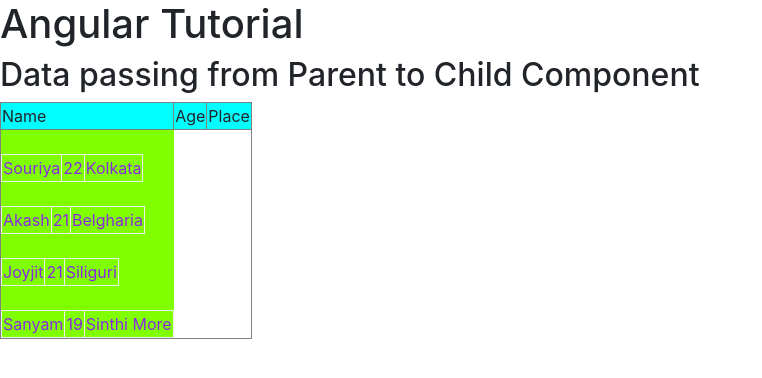
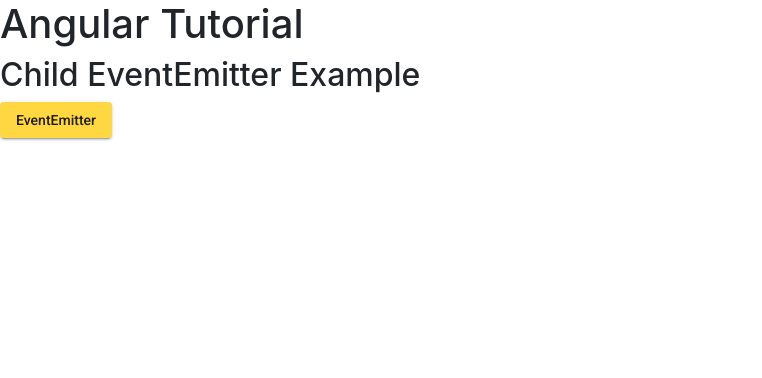
Before and after one commit to SouriyaRoy/AngularPractice, an Angular app: page / in a window 1280 px wide. Shown: the top 378 px of the page, without its empty margins (0-762 px from the left). Built offline with nearby package versions, Linux system fonts and the light colour scheme.

Commit message:
Child component Event Emitter

```diff
--- a/src/app/app.component.html
+++ b/src/app/app.component.html
@@ -1,10 +1,12 @@
 <h1>Angular Tutorial</h1>
-<!-- <app-login></app-login>
-<app-signup></app-signup> -->
+<!-- <app-login></app-login> -->
+<!-- <app-signup></app-signup> -->
 <!-- <app-forms></app-forms> -->
 <!-- <app-bootstrap-tutorial></app-bootstrap-tutorial> -->
 <!-- <app-material></app-material> -->
-<h2>Data passing from Parent to Child Component</h2>
+
+
+<!-- <h2>Data passing from Parent to Child Component</h2>
 <table border="1">
     <thead style="background-color: aqua;">
         <td>Name</td>
@@ -14,6 +16,11 @@
     <tbody style="background-color: chartreuse; width:100%;">
         <div *ngFor = "let data of users">
             <app-child-comp-app [one_user] = "data"></app-child-comp-app> <!--send the data like this binding-->
-        </div>
-    </tbody>
-</table>
+        <!--</div>-->
+        <!-- <app-child-comp-app [one_user] = "users"></app-child-comp-app> -->
+    <!--</tbody>
+</table> -->
+
+
+<app-child-comp-event-emitter (parentComponent) = "parentComponent($event)"></app-child-comp-event-emitter>
+<h3>{{data}}</h3>
--- a/src/app/app.component.ts
+++ b/src/app/app.component.ts
@@ -6,7 +6,8 @@
   styleUrls: ['./app.component.css']
 })
 export class AppComponent {
-  title = 'TestProj';
+  //title = 'TestProj';
+  public data;
   users = [
     {
       name:'Souriya',
@@ -30,4 +31,8 @@
     }
   ]
 
+  parentComponent(data) {
+    console.warn(data)
+    this.data = data.name
+  }
 }
--- a/src/app/bootstrap-tutorial/bootstrap-tutorial.component.ts
+++ b/src/app/bootstrap-tutorial/bootstrap-tutorial.component.ts
@@ -6,28 +6,28 @@
 const ALERTS: Alert[] = [{
     type: 'success',
     message: 'This is an success alert',
-  }//, {
-  //   type: 'info',
-  //   message: 'This is an info alert',
-  // }, {
-  //   type: 'warning',
-  //   message: 'This is a warning alert',
-  // }, {
-  //   type: 'danger',
-  //   message: 'This is a danger alert',
-  // }, {
-  //   type: 'primary',
-  //   message: 'This is a primary alert',
-  // }, {
-  //   type: 'secondary',
-  //   message: 'This is a secondary alert',
-  // }, {
-  //   type: 'light',
-  //   message: 'This is a light alert',
-  // }, {
-  //   type: 'dark',
-  //   message: 'This is a dark alert',
-  // }
+  }, {
+    type: 'info',
+    message: 'This is an info alert',
+  }, {
+    type: 'warning',
+    message: 'This is a warning alert',
+  }, {
+    type: 'danger',
+    message: 'This is a danger alert',
+  }, {
+    type: 'primary',
+    message: 'This is a primary alert',
+  }, {
+    type: 'secondary',
+    message: 'This is a secondary alert',
+  }, {
+    type: 'light',
+    message: 'This is a light alert',
+  }, {
+    type: 'dark',
+    message: 'This is a dark alert',
+  }
 ];
 
 @Component({
--- a/src/app/child-comp-app/child-comp-app.component.html
+++ b/src/app/child-comp-app/child-comp-app.component.html
@@ -6,3 +6,8 @@
         <td>{{one_user.place}}</td>
     </tr>
 </div>
+<!-- <div *ngFor = "let data of one_user">
+    {{data.name}}
+    {{data.age}}
+    {{data.place}}
+</div> -->
--- a/src/app/child-comp-event-emitter/child-comp-event-emitter.component.html
+++ b/src/app/child-comp-event-emitter/child-comp-event-emitter.component.html
@@ -1 +1,2 @@
-<p>child-comp-event-emitter works!</p>
+<h2>Child EventEmitter Example</h2>
+<button mat-raised-button color="accent" (click) = "sendData()">EventEmitter</button>
--- a/src/app/child-comp-event-emitter/child-comp-event-emitter.component.ts
+++ b/src/app/child-comp-event-emitter/child-comp-event-emitter.component.ts
@@ -1,4 +1,4 @@
-import { Component, OnInit } from '@angular/core';
+import { Component, OnInit, Output, EventEmitter } from '@angular/core';
 
 @Component({
   selector: 'app-child-comp-event-emitter',
@@ -7,9 +7,26 @@
 })
 export class ChildCompEventEmitterComponent implements OnInit {
 
+  @Output() parentComponent:EventEmitter<any> = new EventEmitter()
   constructor() { }
 
   ngOnInit(): void {
+    // this.parentComponent.emit(
+    //   {
+    //     name:'Souriya',
+    //     age:22,
+    //     place:'Kolkata'
+    //   }
+    // )
+  }
+
+  sendData() {
+    let data =  {
+      name:'Souriya',
+      age:22,
+      place:'Kolkata'
+    }
+    this.parentComponent.emit(data)
   }
 
 }
--- a/src/app/users/signup/signup.component.ts
+++ b/src/app/users/signup/signup.component.ts
@@ -7,7 +7,7 @@
 })
 export class SignupComponent implements OnInit {
 
-  public condition1 = true;
+  public condition1 = false;
   public options = "green";
   public data = [
     {
```
Also changed, not shown: src/app/users/users.module.ts (line endings or trailing spaces).
